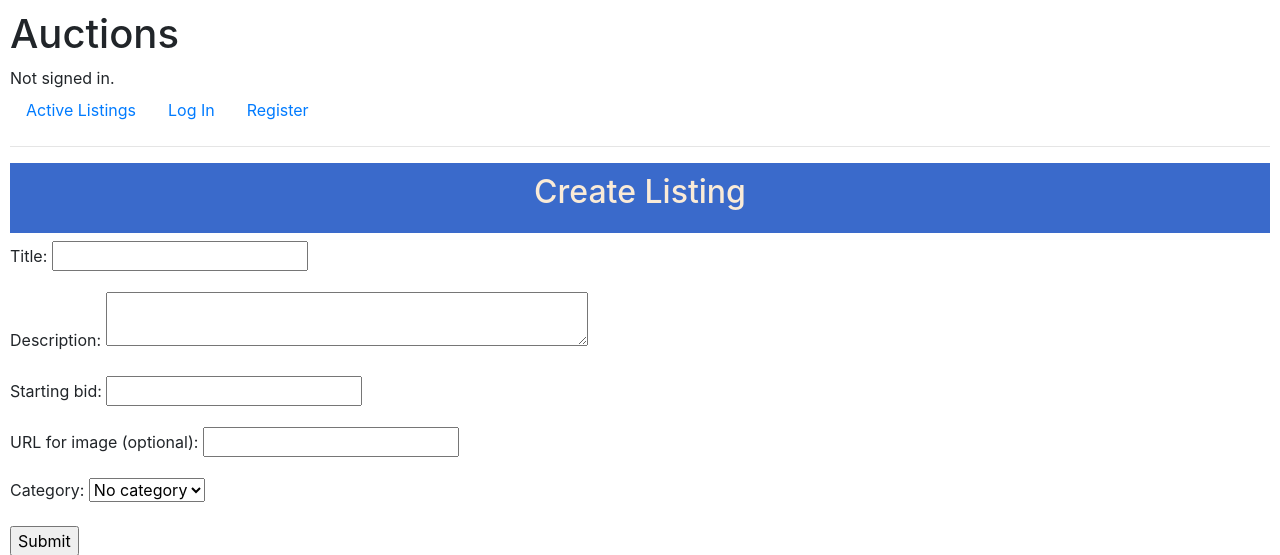
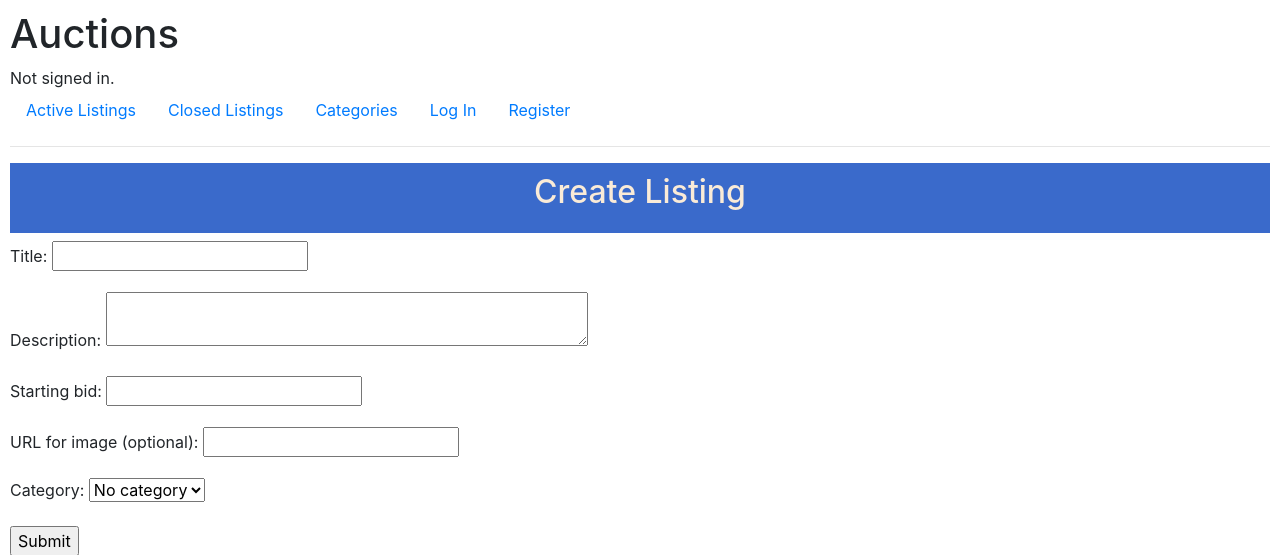
Before and after one commit to Fasai-Seri/2024-webappdev-cs50, a Django app: page /create_listing in a window 1280 px wide. Shown: the top 555 px of the page. Run offline with Django 3.2, Linux system fonts and the light colour scheme; some libraries are stand-ins or nearby versions.

Commit message:
add closed listing

```diff
--- a/auctions/templates/auctions/layout.html
+++ b/auctions/templates/auctions/layout.html
@@ -20,10 +20,13 @@
             <li class="nav-item">
                 <a class="nav-link" href="{% url 'index' %}">Active Listings</a>
             </li>
+            <li class="nav-item">
+                <a class="nav-link" href="{% url 'closed_listing' %}">Closed Listings</a>
+            </li>
+            <li class="nav-item">
+                <a class="nav-link" href="{% url 'all_category' %}">Categories</a>
+            </li>
             {% if user.is_authenticated %}
-                <li class="nav-item">
-                    <a class="nav-link" href="{% url 'all_category' %}">Categories</a>
-                </li>
                 <li class="nav-item">
                     <a class="nav-link" href="{% url 'watchlist' %}">Watchlist</a>
                 </li>
--- a/auctions/urls.py
+++ b/auctions/urls.py
@@ -11,5 +11,6 @@ urlpatterns = [
     path('watchlist', views.watchlist, name='watchlist'),
     path('listing_page/<int:id>', views.listing_page, name='listing_page'),
     path('category', views.all_category, name='all_category'),
-    path('category/<str:category_name>', views.listing_by_category, name='listing_by_category')
+    path('category/<str:category_name>', views.listing_by_category, name='listing_by_category'),
+    path('closed_listing', views.closed_listing, name='closed_listing')
 ]
--- a/auctions/views.py
+++ b/auctions/views.py
@@ -162,3 +162,8 @@ def listing_by_category(request, category_name):
         'all_listing': Category.objects.get(name=category_name).listing_by_category.filter(is_active=True),
         'category_name': category_name
     })
+
+def closed_listing(request):
+    return render(request, 'auctions/closed_listing.html', {
+        'closed_listing': AuctionListing.objects.filter(is_active=False)
+    })
```
Also changed, not shown: auctions/templates/auctions/closed_listing.html (added, +27 -0 lines), db.sqlite3.
